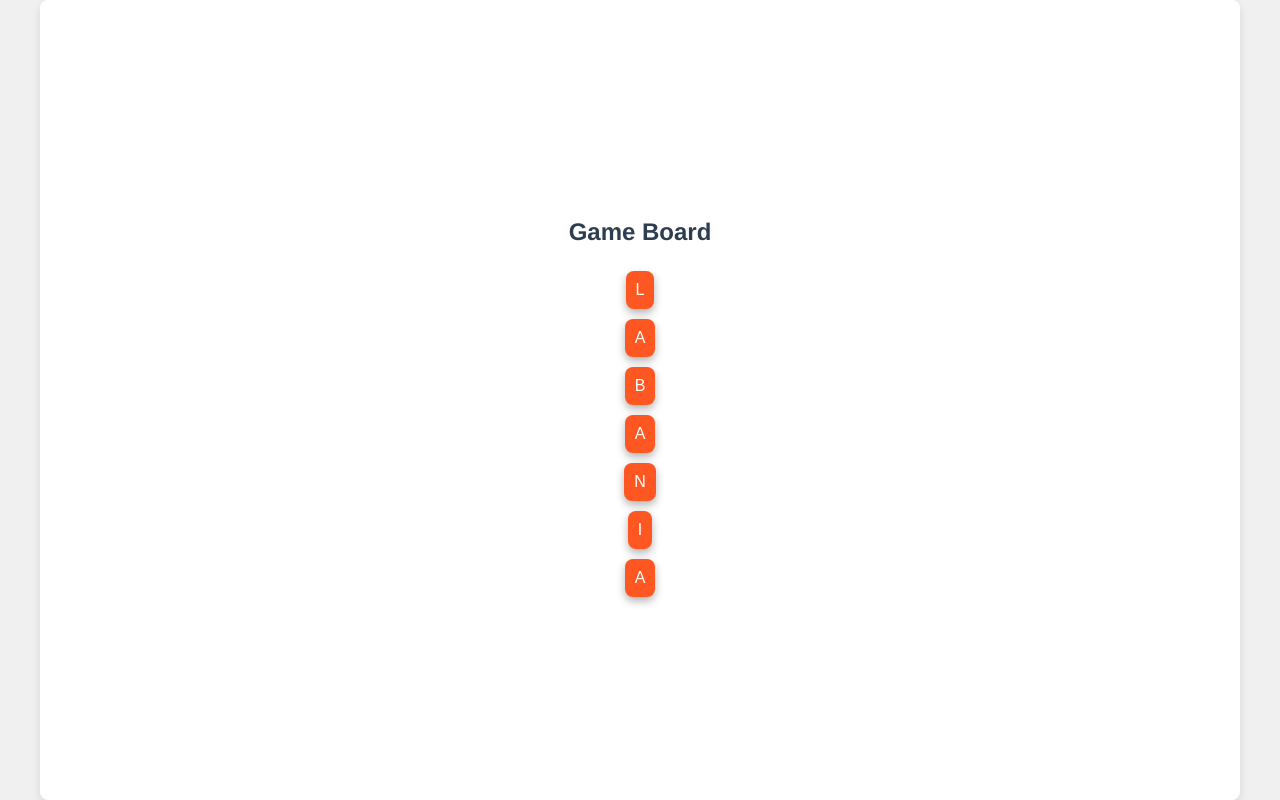
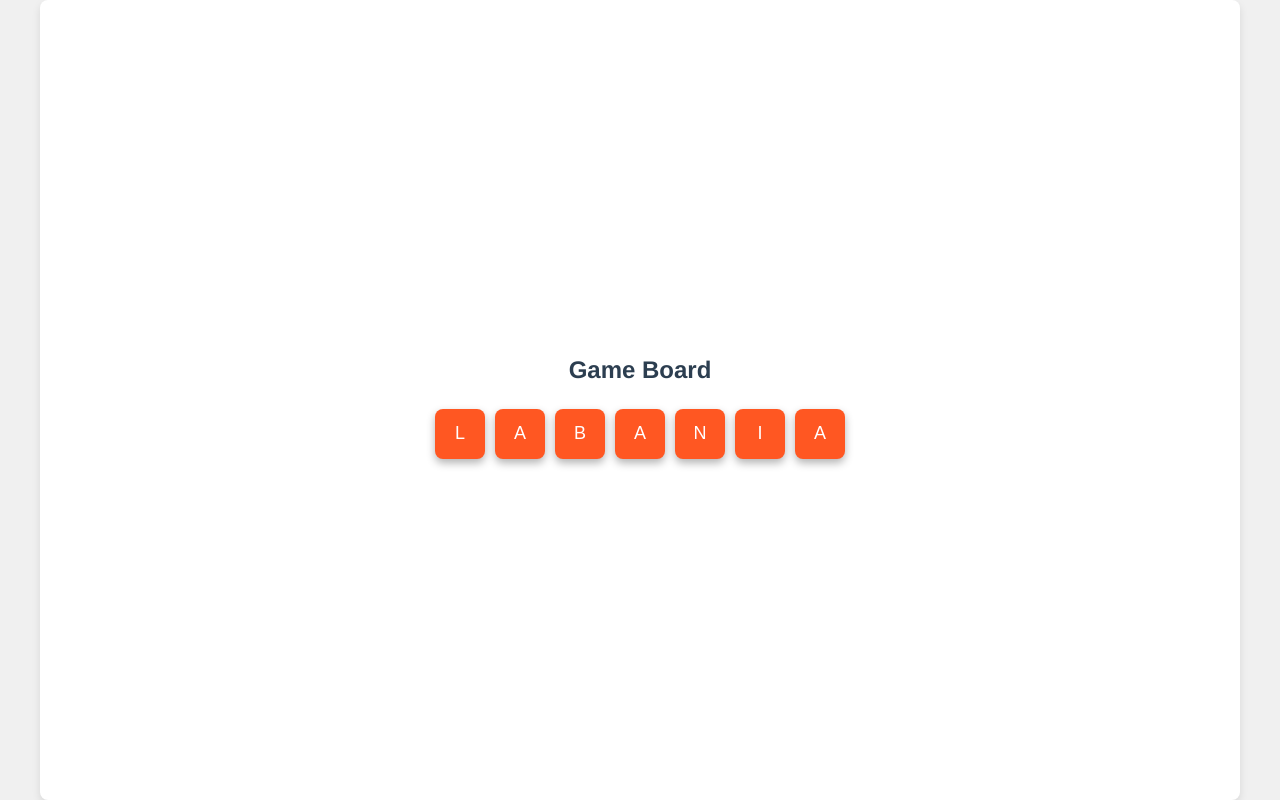
Before and after one commit to joseph-johnson27001/word-scramble, a Vue app: page /game in a window 1280 px wide. Built offline with nearby package versions, Linux system fonts and the light colour scheme.

Commit message:
Gameboard layout

```diff
--- a/src/components/GameBoard.vue
+++ b/src/components/GameBoard.vue
@@ -1,12 +1,14 @@
 <template>
   <div>
     <h2>Game Board</h2>
+    <div class="letters-container">
       <div
         v-for="letter in scrambledLetters"
         :key="letter"
         @click="selectLetter(letter)"
       >
         <LetterButton :letter="letter" />
+      </div>
     </div>
     <!-- Add more game logic here -->
   </div>
@@ -34,5 +36,24 @@ export default {
 </script>
 
 <style scoped>
-/* Add styles for the game board */
+.letters-container {
+  display: flex;
+  justify-content: center;
+  align-items: center;
+}
+
+.letters-container div {
+  display: flex;
+  justify-content: center;
+  align-items: center;
+}
+
+button {
+  width: 50px;
+  height: 50px;
+  display: flex;
+  justify-content: center;
+  align-items: center;
+  font-size: 18px;
+}
 </style>
```
Lines whose indentation alone changed are shown as unchanged.
